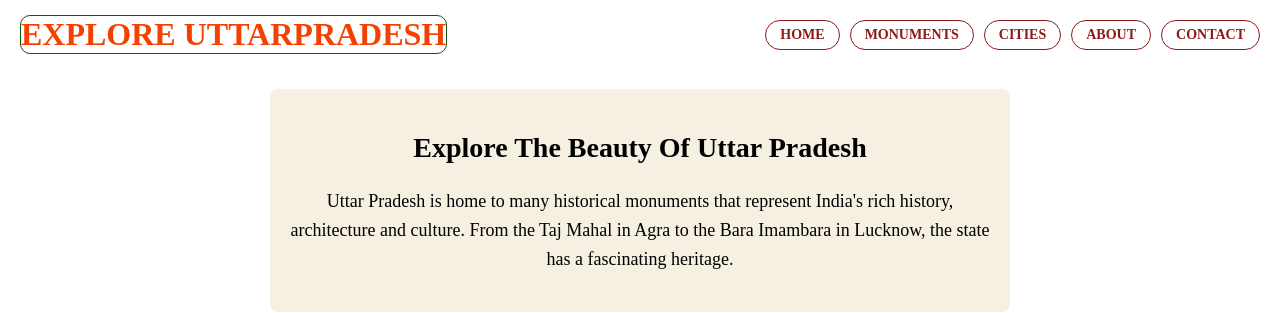
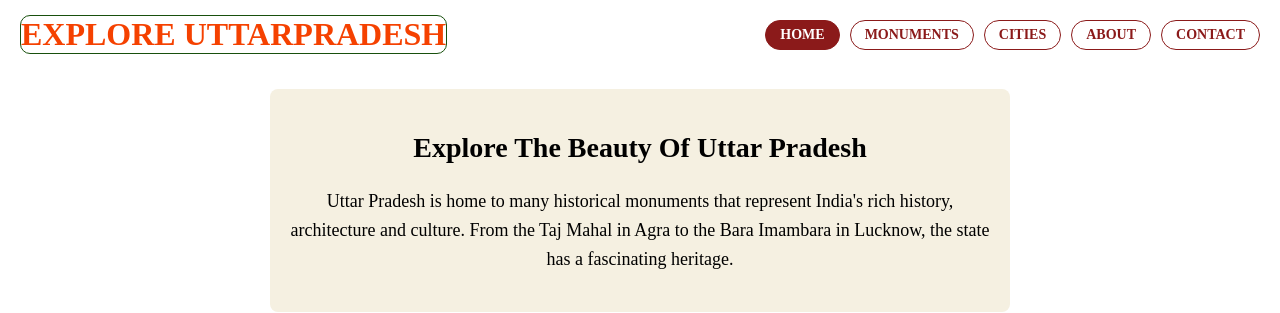
Before and after one commit to jayantbaliyan15/college-project, a plain HTML site: page index.html in a window 1280 px wide. In both pictures the pointer is over the link "HOME". Shown: the top 313 px of the page. Drawn offline with Linux system fonts and the light colour scheme.

Commit message:
style.css

```diff
--- a/style.css
+++ b/style.css
@@ -30,6 +30,10 @@ nav a {
     border-radius: 20px;
     font-size: 14px;
     font-weight: bold;
+}
+nav a:hover {
+    background-color: #8b1a1a;
+    color: white;
 }
 .monuments {
     display: flex;
```
